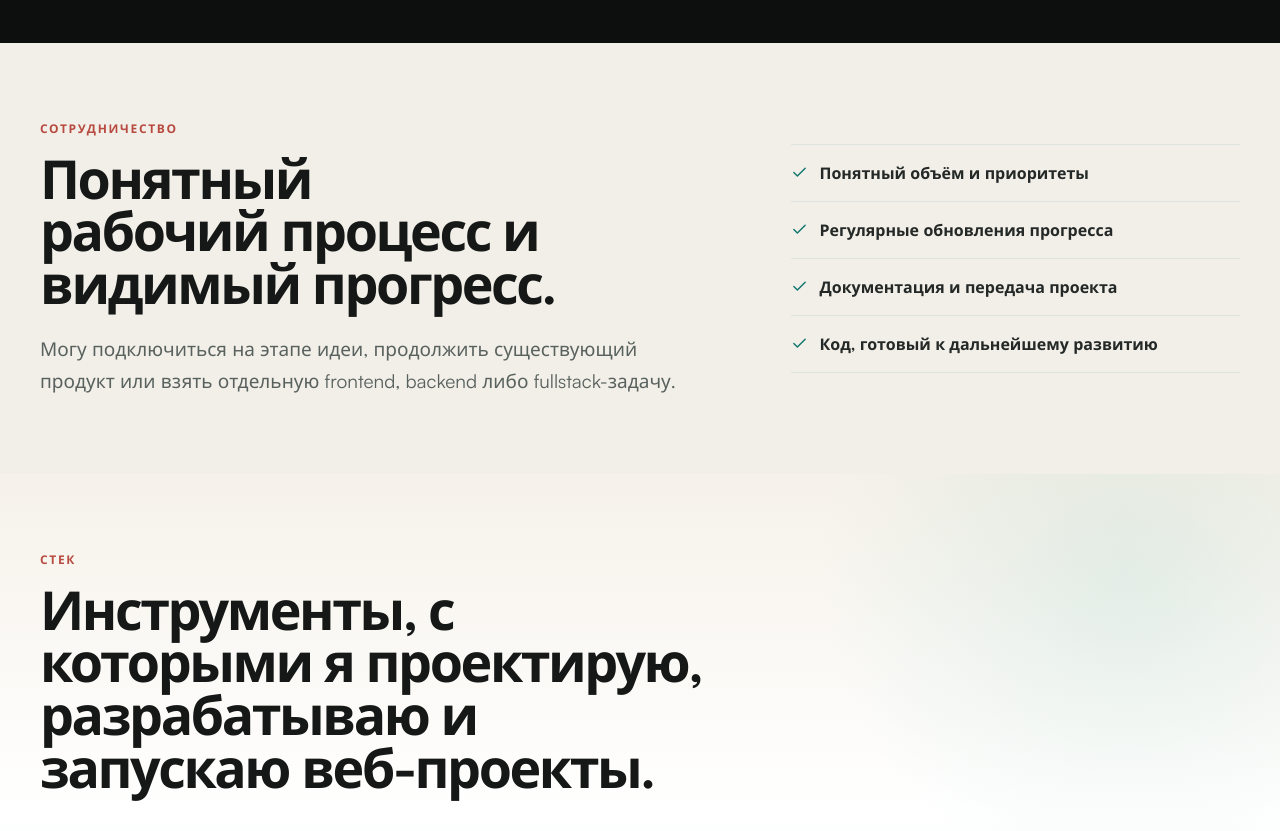
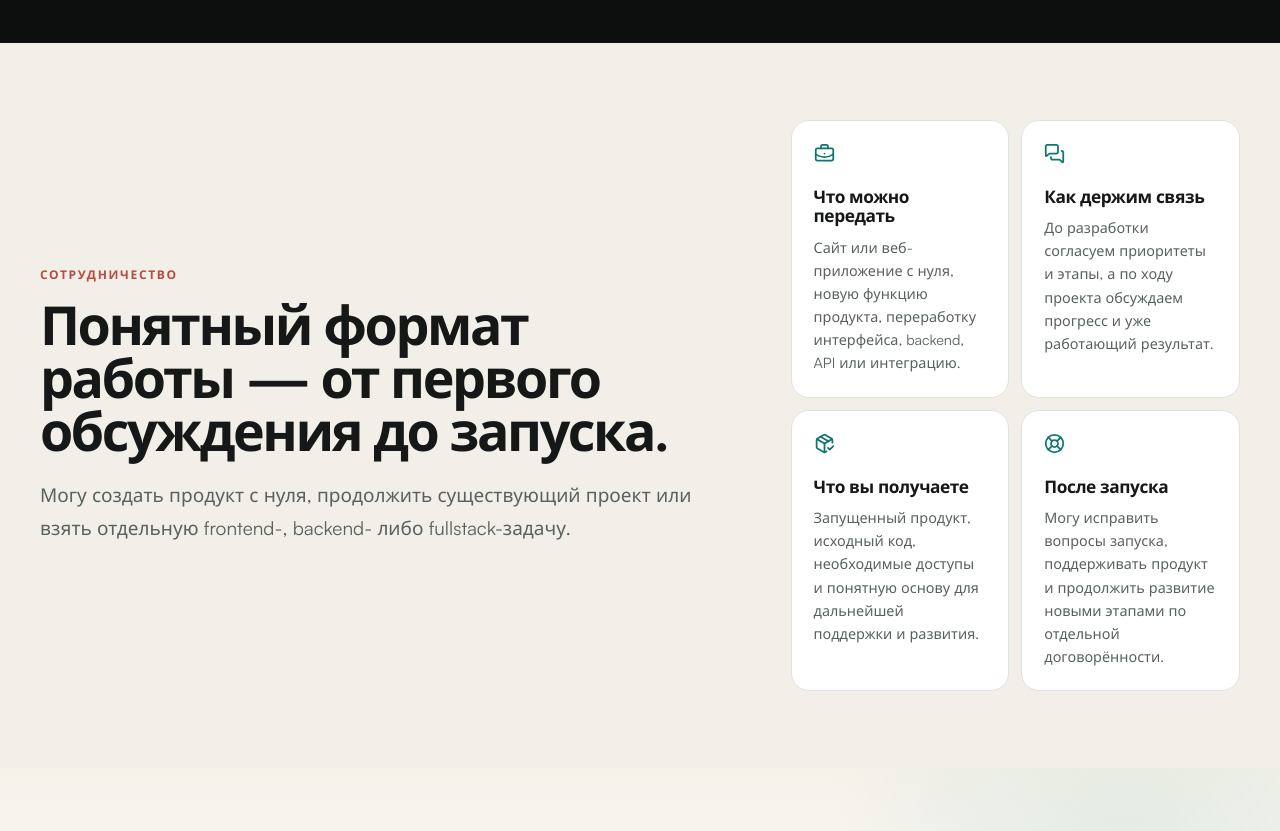
Before and after one commit to Aleks-man/portfolio, a React (Vite) app: page /about in a window 1280 px wide. Shown: the part 1500-2331 px from the top of the page. Built offline with nearby package versions, Linux system fonts and the light colour scheme.

Commit message:
refactor: improve about page content and collaboration section

```diff
--- a/src/components/AboutOverview.tsx
+++ b/src/components/AboutOverview.tsx
@@ -1,8 +1,15 @@
-import { Check, CircleDot } from 'lucide-react'
+import { BriefcaseBusiness, CircleDot, LifeBuoy, MessagesSquare, PackageCheck } from 'lucide-react'
 import type { PortfolioContent } from '../content/portfolio'
 
 type AboutOverviewProps = {
   about: PortfolioContent['aboutPage']
+}
+
+const collaborationIcons = {
+  scope: BriefcaseBusiness,
+  communication: MessagesSquare,
+  handoff: PackageCheck,
+  support: LifeBuoy,
 }
 
 export function AboutOverview({ about }: AboutOverviewProps) {
@@ -56,11 +63,18 @@ export function AboutOverview({ about }: AboutOverviewProps) {
           <h2>{about.collaborationTitle}</h2>
           <p className="collaboration-section__text">{about.collaborationText}</p>
         </div>
-        <ul>
+        <div className="collaboration-section__items">
           {about.collaborationItems.map((item) => (
-            <li key={item}><Check size={17} aria-hidden="true" />{item}</li>
+            <article className="collaboration-card" key={item.id}>
+              {(() => {
+                const Icon = collaborationIcons[item.id]
+                return <Icon size={21} aria-hidden="true" />
+              })()}
+              <h3>{item.title}</h3>
+              <p>{item.text}</p>
+            </article>
           ))}
-        </ul>
+        </div>
       </section>
     </>
   )
--- a/src/content/portfolio.ts
+++ b/src/content/portfolio.ts
@@ -106,7 +106,7 @@ export const content = {
       kicker: "About",
       title: "I connect product thinking with fullstack execution.",
       lead: "I am Alexandr Manuylov, a fullstack developer focused on websites, web applications, admin systems, and the infrastructure behind them.",
-      bio: "My role is not limited to assembling screens. I clarify the user flow, shape the interface, design the data and API boundaries, and keep the codebase understandable as the product grows. I value calm communication, realistic scope, and details that make software feel finished.",
+      bio: "I do more than build individual screens — I help shape a complete web product. I understand the task, design a clear user journey, and connect the interface with the required logic. I value straightforward communication, well-reasoned decisions, and attention to detail, so the product is easy to use today and ready to grow tomorrow.",
       principlesKicker: "Working principles",
       principlesTitle: "A practical approach to building digital products.",
       principles: [
@@ -116,9 +116,14 @@ export const content = {
         { number: "04", title: "Polish where it matters", text: "Pay attention to responsive behavior, states, accessibility, performance, and everyday usability." },
       ],
       collaborationKicker: "Collaboration",
-      collaborationTitle: "A straightforward workflow with visible progress.",
-      collaborationText: "I can join at the idea stage, continue an existing product, or take responsibility for a focused frontend, backend, or fullstack scope.",
-      collaborationItems: ["Clear scope and priorities", "Regular progress updates", "Readable handoff and documentation", "Code prepared for further development"],
+      collaborationTitle: "A clear working format from first discussion to launch.",
+      collaborationText: "I can build a product from scratch, continue an existing one, or take responsibility for a focused frontend, backend, or fullstack scope.",
+      collaborationItems: [
+        { id: "scope", title: "What you can delegate", text: "A website or web application from scratch, a new product feature, interface redesign, backend, API, or integration." },
+        { id: "communication", title: "How we stay aligned", text: "We agree on priorities and stages before development, then discuss progress and working results as the project moves forward." },
+        { id: "handoff", title: "What you receive", text: "A deployed product, source code, required access, and clear project basics for future maintenance and development." },
+        { id: "support", title: "After launch", text: "I can fix launch issues, support the product, and continue with new stages under a separately agreed scope." },
+      ],
       availabilityLabel: "Current focus",
       availabilityValue: "Open to selected web projects",
     },
@@ -458,7 +463,7 @@ export const content = {
       kicker: "Обо мне",
       title: "Соединяю продуктовое мышление и fullstack-разработку.",
       lead: "Я Александр Мануйлов, fullstack-разработчик сайтов, веб-приложений, админ-систем и связанной с ними инфраструктуры.",
-      bio: "Моя работа не ограничивается сборкой экранов. Я уточняю пользовательский сценарий, проектирую интерфейс, определяю границы данных и API и сохраняю кодовую базу понятной по мере развития продукта. Ценю спокойную коммуникацию, реалистичный объём работ и детали, благодаря которым продукт ощущается завершённым.",
+      bio: "Я не просто разрабатываю отдельные экраны, а помогаю собрать цельный веб-продукт. Разбираюсь в задаче, продумываю удобный сценарий для пользователя и связываю интерфейс с необходимой логикой. В работе ценю понятное общение, обоснованные решения и внимание к деталям — чтобы продуктом было удобно пользоваться сегодня и развивать его дальше.",
       principlesKicker: "Принципы работы",
       principlesTitle: "Практичный подход к созданию цифровых продуктов.",
       principles: [
@@ -468,9 +473,14 @@ export const content = {
         { number: "04", title: "Внимание к важным деталям", text: "Прорабатываю responsive, состояния, доступность, производительность и повседневное удобство." },
       ],
       collaborationKicker: "Сотрудничество",
-      collaborationTitle: "Понятный рабочий процесс и видимый прогресс.",
-      collaborationText: "Могу подключиться на этапе идеи, продолжить существующий продукт или взять отдельную frontend, backend либо fullstack-задачу.",
-      collaborationItems: ["Понятный объём и приоритеты", "Регулярные обновления прогресса", "Документация и передача проекта", "Код, готовый к дальнейшему развитию"],
+      collaborationTitle: "Понятный формат работы — от первого обсуждения до запуска.",
+      collaborationText: "Могу создать продукт с нуля, продолжить существующий проект или взять отдельную frontend-, backend- либо fullstack-задачу.",
+      collaborationItems: [
+        { id: "scope", title: "Что можно передать", text: "Сайт или веб-приложение с нуля, новую функцию продукта, переработку интерфейса, backend, API или интеграцию." },
+        { id: "communication", title: "Как держим связь", text: "До разработки согласуем приоритеты и этапы, а по ходу проекта обсуждаем прогресс и уже работающий результат." },
+        { id: "handoff", title: "Что вы получаете", text: "Запущенный продукт, исходный код, необходимые доступы и понятную основу для дальнейшей поддержки и развития." },
+        { id: "support", title: "После запуска", text: "Могу исправить вопросы запуска, поддерживать продукт и продолжить развитие новыми этапами по отдельной договорённости." },
+      ],
       availabilityLabel: "Текущий фокус",
       availabilityValue: "Открыт к интересным веб-проектам",
     },
--- a/src/styles/about-page.css
+++ b/src/styles/about-page.css
@@ -154,27 +154,36 @@
   line-height: 1.7;
 }
 
-.collaboration-section ul {
+.collaboration-section__items {
   margin: 0;
   padding: 0;
   display: grid;
-  list-style: none;
-  border-top: 1px solid var(--line);
+  grid-template-columns: repeat(2, minmax(0, 1fr));
+  gap: 12px;
 }
 
-.collaboration-section li {
-  padding: 17px 0;
-  display: flex;
-  align-items: center;
-  gap: 12px;
-  border-bottom: 1px solid var(--line);
-  color: var(--ink-soft);
-  font-weight: 650;
+.collaboration-card {
+  min-width: 0;
+  padding: 22px;
+  border: 1px solid var(--line);
+  border-radius: var(--radius);
+  background: var(--surface);
 }
 
-.collaboration-section li svg {
-  flex: 0 0 auto;
+.collaboration-card svg {
   color: var(--teal-dark);
+}
+
+.collaboration-card h3 {
+  margin-top: 18px;
+  font-size: 1.08rem;
+}
+
+.collaboration-card p {
+  margin-top: 10px;
+  color: var(--muted);
+  font-size: 0.9rem;
+  line-height: 1.6;
 }
 
 @media (max-width: 980px) {
@@ -226,6 +235,10 @@
     grid-template-columns: 1fr;
   }
 
+  .collaboration-section__items {
+    grid-template-columns: 1fr;
+  }
+
   .principle-card {
     min-height: auto;
   }
```
